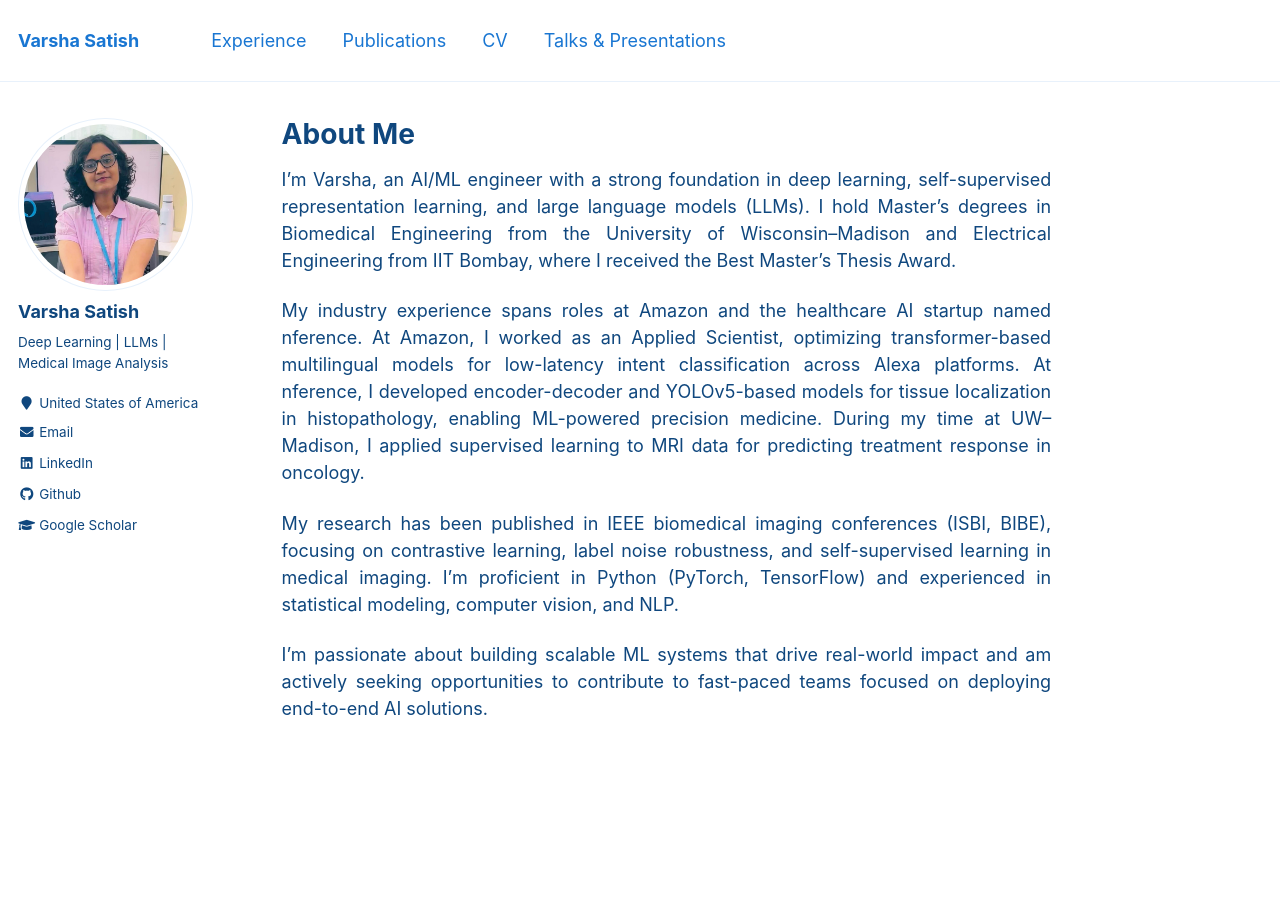
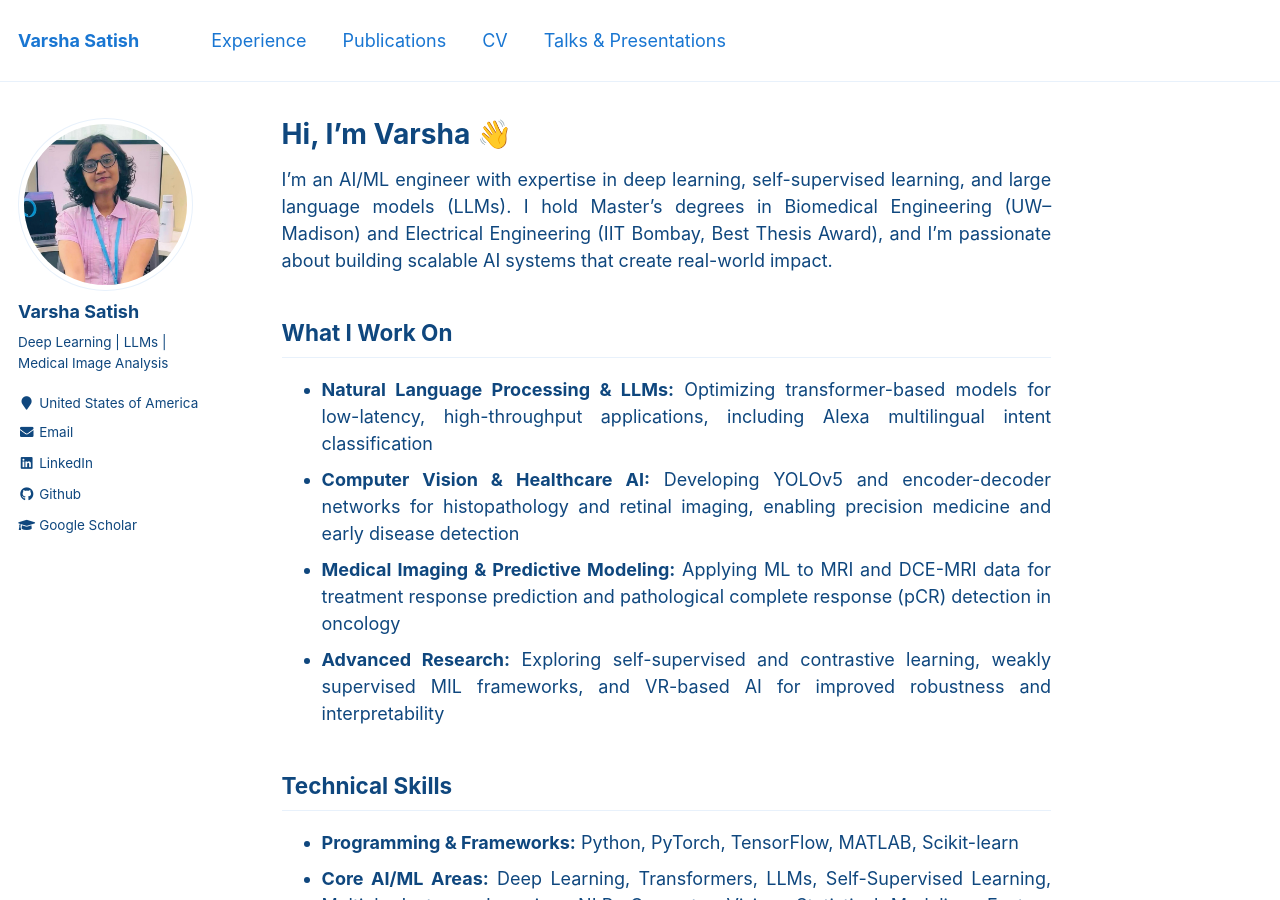
Before and after one commit to VarshaSatish/VarshaSatish.github.io, a Jekyll site: the page built from _pages/about.md, in a window 1280 px wide and 900 px high. Built offline with Jekyll 4.4.1, drawn with Linux system fonts in a browser that asks for light colours; some of the changed text lies outside the part shown.

Commit message:
Update about.md

```diff
--- a/_pages/about.md
+++ b/_pages/about.md
@@ -6,15 +6,42 @@ redirect_from:
   - /about/
   - /about.html
 ---
-<h1>About Me </h1>
-<div style='text-align: justify;'> I’m Varsha, an AI/ML engineer with a strong foundation in deep learning, self-supervised representation learning, and large language models (LLMs). I hold Master’s degrees in Biomedical Engineering from the University of Wisconsin–Madison and Electrical Engineering from IIT Bombay, where I received the Best Master’s Thesis Award.
+<h1>Hi, I’m Varsha 👋</h1>
+<div style='text-align: justify;'> I’m an AI/ML engineer with expertise in deep learning, self-supervised learning, and large language models (LLMs). I hold Master’s degrees in Biomedical Engineering (UW–Madison) and Electrical Engineering (IIT Bombay, Best Thesis Award), and I’m passionate about building scalable AI systems that create real-world impact.
 <p>  </p>
 
-<div style='text-align: justify;'> My industry experience spans roles at Amazon and the healthcare AI startup named nference. At Amazon, I worked as an Applied Scientist, optimizing transformer-based multilingual models for low-latency intent classification across Alexa platforms. At nference, I developed encoder-decoder and YOLOv5-based models for tissue localization in histopathology, enabling ML-powered precision medicine. During my time at UW–Madison, I applied supervised learning to MRI data for predicting treatment response in oncology.
+<section id="work">
+  <h2>What I Work On</h2>
+  <ul>
+    <li>
+      <strong>Natural Language Processing & LLMs:</strong> Optimizing transformer-based models for low-latency, high-throughput applications, including Alexa multilingual intent classification
+    </li>
+    <li>
+      <strong>Computer Vision & Healthcare AI:</strong> Developing YOLOv5 and encoder-decoder networks for histopathology and retinal imaging, enabling precision medicine and early disease detection
+    </li>
+    <li>
+      <strong>Medical Imaging & Predictive Modeling:</strong> Applying ML to MRI and DCE-MRI data for treatment response prediction and pathological complete response (pCR) detection in oncology
+    </li>
+    <li>
+      <strong>Advanced Research:</strong> Exploring self-supervised and contrastive learning, weakly supervised MIL frameworks, and VR-based AI for improved robustness and interpretability
+    </li>
+  </ul>
+</section>
+
+<section id="skills">
+  <h2>Technical Skills</h2>
+  <ul>
+    <li>
+      <strong>Programming & Frameworks:</strong> Python, PyTorch, TensorFlow, MATLAB, Scikit-learn
+    </li>
+    <li>
+      <strong>Core AI/ML Areas:</strong> Deep Learning, Transformers, LLMs, Self-Supervised Learning, Multiple Instance Learning, NLP, Computer Vision, Statistical Modeling, Feature Engineering
+    </li>
+    <li>
+      <strong>Domains:</strong> Healthcare AI, Precision Medicine, GenAI, Virtual Reality, Embedded Systems
+    </li>
+  </ul>
+</section>
+
+<div style='text-align: justify;'> I’m focused on translating cutting-edge AI research into scalable, real-world solutions across healthcare, GenAI, and intelligent systems, building tools that make a measurable difference in people’s lives.
 <p>  </p>
-
-<div style='text-align: justify;'> My research has been published in IEEE biomedical imaging conferences (ISBI, BIBE), focusing on contrastive learning, label noise robustness, and self-supervised learning in medical imaging. I’m proficient in Python (PyTorch, TensorFlow) and experienced in statistical modeling, computer vision, and NLP.
-<p>  </p>
-
-<div style='text-align: justify;'> I’m passionate about building scalable ML systems that drive real-world impact and am actively seeking opportunities to contribute to fast-paced teams focused on deploying end-to-end AI solutions.
-<p>  </p>
```
